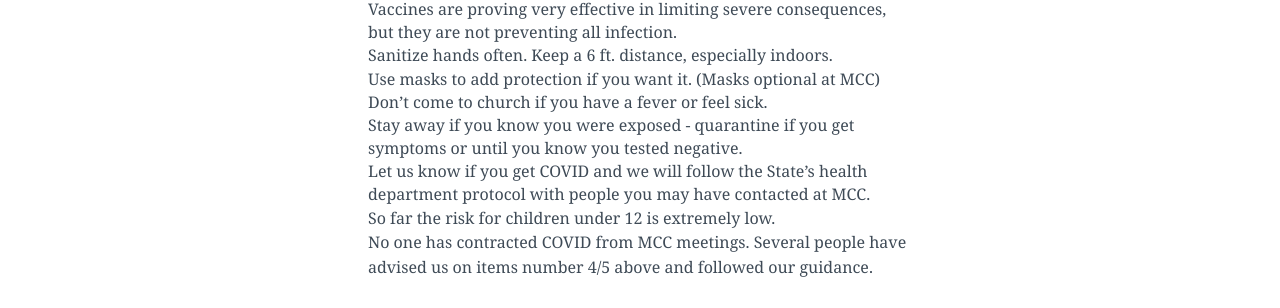
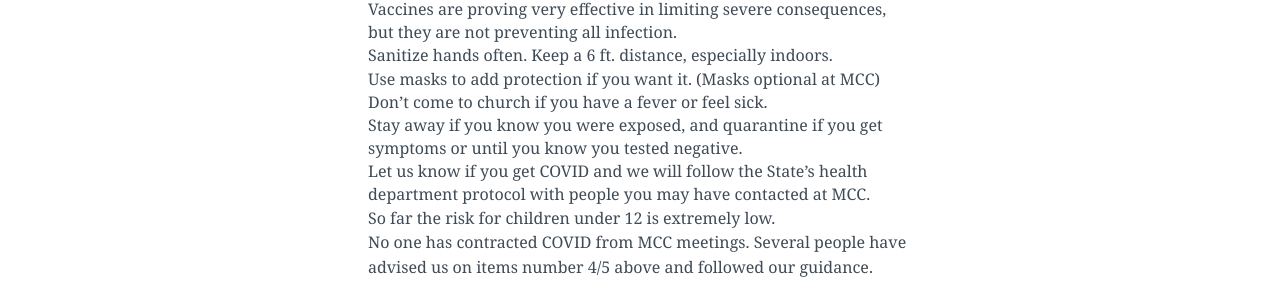
Before and after one commit to lukemoderwell/mariemont, a Jekyll site: the page built from updates.markdown, in a window 1280 px wide and 900 px high. Shown: the part 279-587 px from the top of the window. Built offline with Jekyll 4.4.1, drawn with Linux system fonts in a browser that asks for light colours; nearby versions of some CDN libraries.

Commit message:
Updated Updates

```diff
--- a/updates.markdown
+++ b/updates.markdown
@@ -17,7 +17,7 @@
 2. Sanitize hands often. Keep a 6 ft. distance, especially indoors.
 3. Use masks to add protection if you want it. (Masks optional at MCC)
 4. Don’t come to church if you have a fever or feel sick.
-5. Stay away if you know you were exposed - quarantine if you get symptoms or until you know you tested negative.
+5. Stay away if you know you were exposed, and quarantine if you get symptoms or until you know you tested negative.
 6. Let us know if you get COVID and we will follow the State’s health department protocol with people you may have contacted at MCC.
 7. So far the risk for children under 12 is extremely low.
 
```
